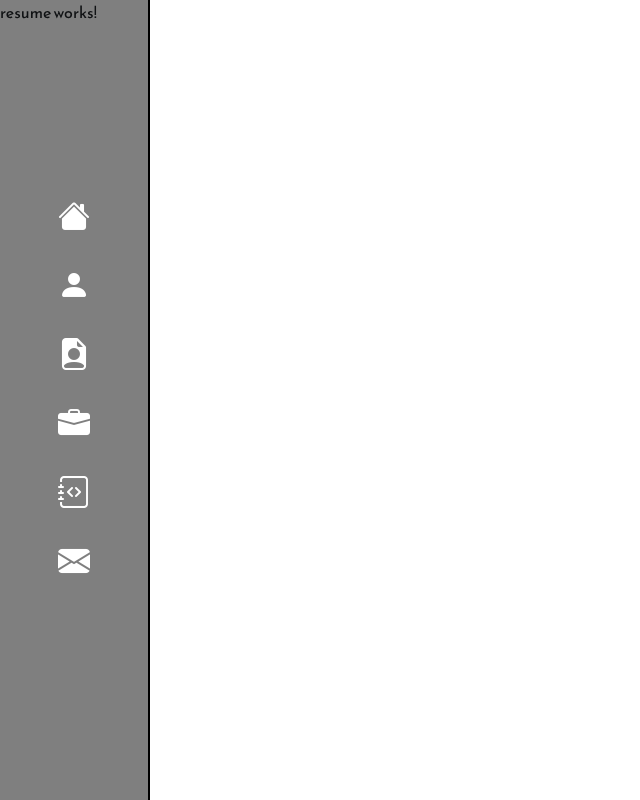
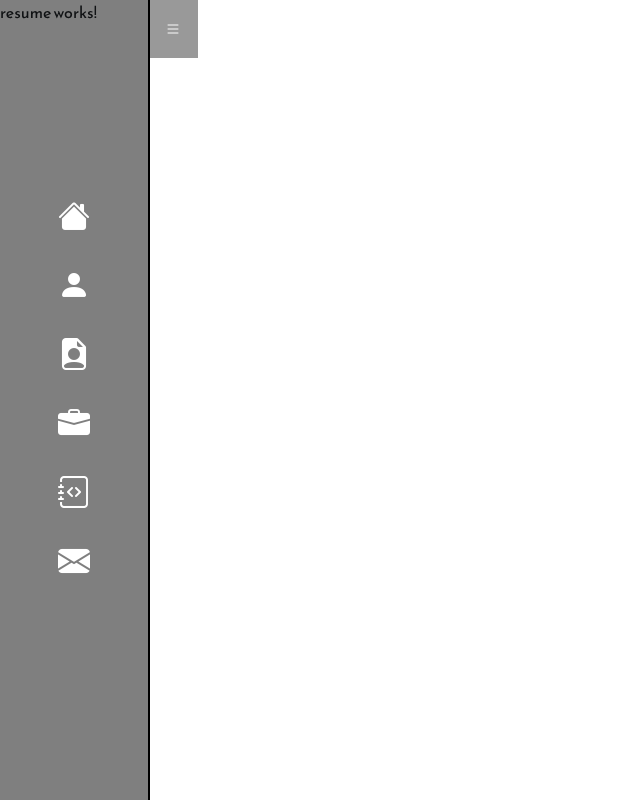
Before and after one commit to nafis-sadik/NafisSadikPortfolio, an Angular app: page /resume in a window 1280 px wide. Shown: the whole page, without its empty margins (0-640 px from the left). Built offline with nearby package versions, Linux system fonts and the light colour scheme.

Commit message:
added animate.css

```diff
--- a/angular.json
+++ b/angular.json
@@ -25,7 +25,8 @@
             "styles": [
               "src/styles.css",
               "bootstrap/dist/css/bootstrap.min.css",
-              "bootstrap-icons/font/bootstrap-icons.css"
+              "bootstrap-icons/font/bootstrap-icons.css",
+              "animate.css/animate.min.css"
             ],
             "scripts": [
               "bootstrap/dist/js/bootstrap.min.js"
@@ -96,7 +97,8 @@
             "styles": [
               "src/styles.css",
               "bootstrap/dist/css/bootstrap.min.css",
-              "bootstrap-icons/font/bootstrap-icons.css"
+              "bootstrap-icons/font/bootstrap-icons.css",
+              "animate.css/animate.min.css"
             ],
             "scripts": [
               "bootstrap/dist/js/bootstrap.min.js"
--- a/package.json
+++ b/package.json
@@ -18,6 +18,7 @@
     "@angular/platform-browser": "^14.2.0",
     "@angular/platform-browser-dynamic": "^14.2.0",
     "@angular/router": "^14.2.0",
+    "animate.css": "^4.1.1",
     "bootstrap": "^5.2.1",
     "bootstrap-icons": "^1.9.1",
     "rxjs": "~7.5.0",
--- a/src/app/home/home.component.css
+++ b/src/app/home/home.component.css
@@ -31,16 +31,20 @@
   font-size: 2rem;
 }
 
-
 .pro-pic{
   height: 25vh;
   margin-bottom: 3vh;
   border-radius: 100%;
   border: 3px solid white;
 }
+
 .pro-pic:hover{
   transition: 0.5s;
   border: 3px solid cornflowerblue;
   box-shadow: 0 14px 28px rgba(0,0,0,0.25), 0 10px 10px rgba(0,0,0,0.22);
   cursor: pointer;
 }
+
+.expand-btn{
+  font-size: 5rem;
+}
--- a/src/app/navbar/navbar.component.css
+++ b/src/app/navbar/navbar.component.css
@@ -41,23 +41,21 @@
   display: block;
   position: relative;
   left: 50%;
-  top: 50%;
+  top: 25%;
   transform: translate(-50%, -50%);
   background-color: black;
-  border-left: 1px solid cornflowerblue;
+  border: 1px solid cornflowerblue;
   border-radius: 5%;
   max-width: 50% !important;
 }
 
-/*[data-tooltip].navbar-links:hover::after {*/
-/*  content: attr(data-tooltip);*/
-/*  font-size: 1rem;*/
-/*  background: black;*/
-/*  padding: 0.25rem 1.25rem;*/
-/*}*/
-
-/*[data-tooltip] {*/
-/*  position: relative;*/
-/*  display: inline-block;*/
-/*  top: 100%;*/
-/*}*/
+#ExpansionBtn{
+  position: absolute;
+  top: 0;
+  left: 100%;
+  padding: 1rem;
+  background-color: rgba(0, 0, 0, 0.5);
+  opacity: 0.8;
+  border-radius: 0 !important;
+  color: white;
+}
--- a/src/app/navbar/navbar.component.html
+++ b/src/app/navbar/navbar.component.html
@@ -1,5 +1,5 @@
-<section id="Navbar">
-  <div class="nav-link-container">
+<section id="Navbar" class="animate__animated" [ngClass]="expanded?'animate__slideInLeft':'animate__slideOutLeft'">
+  <div class="nav-link-container nav-bg">
     <div href="home" class="navbar-links" data-tooltip="Home">
       <i class="bi bi-house-fill"></i>
     </div>
@@ -19,5 +19,7 @@
       <i class="bi bi-envelope-fill"></i>
     </div>
   </div>
-  <div class="nav-bg"></div>
+  <button class="btn" id="ExpansionBtn" (click)="toggleNavbarExpansion()">
+    <i class="bi bi-list"></i>
+  </button>
 </section>
--- a/src/app/navbar/navbar.component.ts
+++ b/src/app/navbar/navbar.component.ts
@@ -7,9 +7,13 @@ import { Component, OnInit } from '@angular/core';
 })
 export class NavbarComponent implements OnInit {
 
+  public expanded: boolean = true;
+
   constructor() { }
 
   ngOnInit(): void {
   }
 
+  toggleNavbarExpansion = () => { this.expanded = !this.expanded; }
+
 }
--- a/src/styles.css
+++ b/src/styles.css
@@ -1,4 +1,5 @@
 /* You can add global styles to this file, and also import other style files */
+@import "animate.css/animate.min.css";
 @font-face {
   font-family: ReemKufiFun;
   src: url(assets/fonts/ReemKufiFun-VariableFont_wght.ttf) format('truetype');
```
Also changed, not shown: 1 other file (tests, documents, lock files or other folders).
